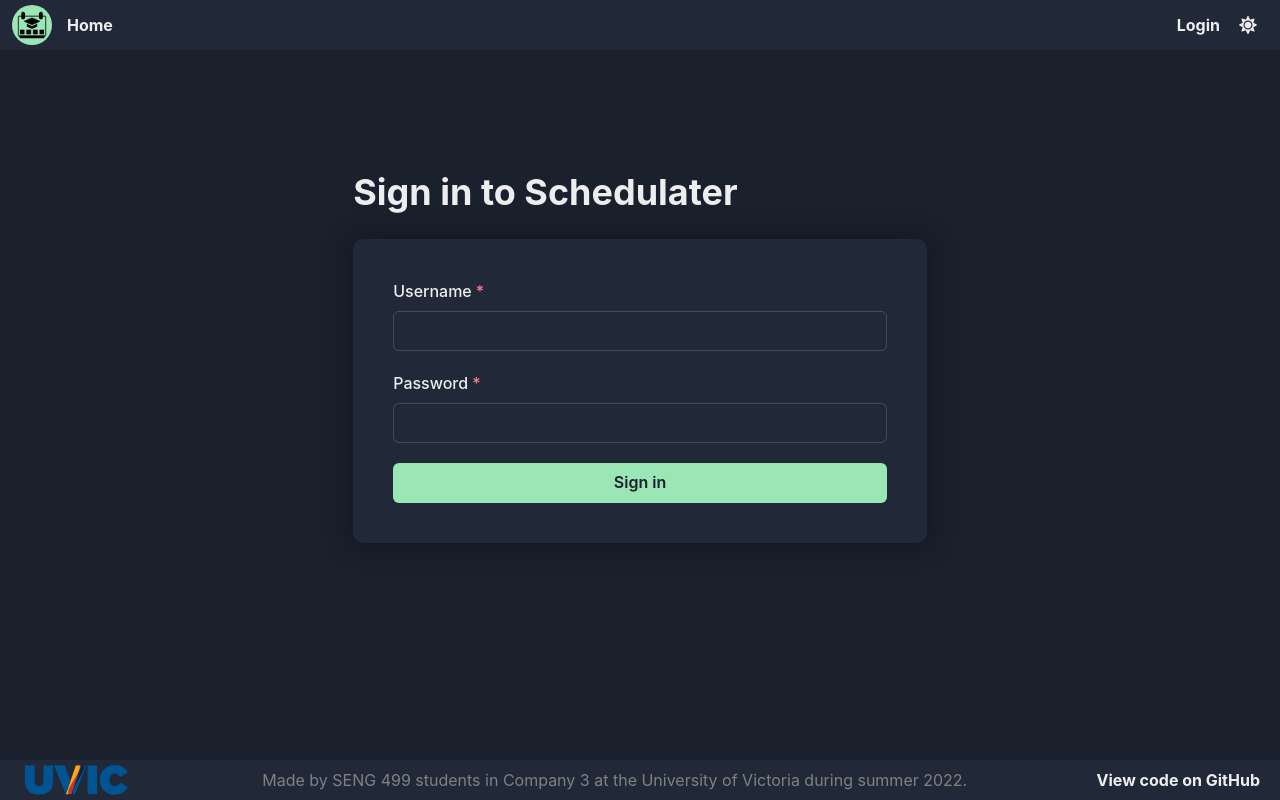
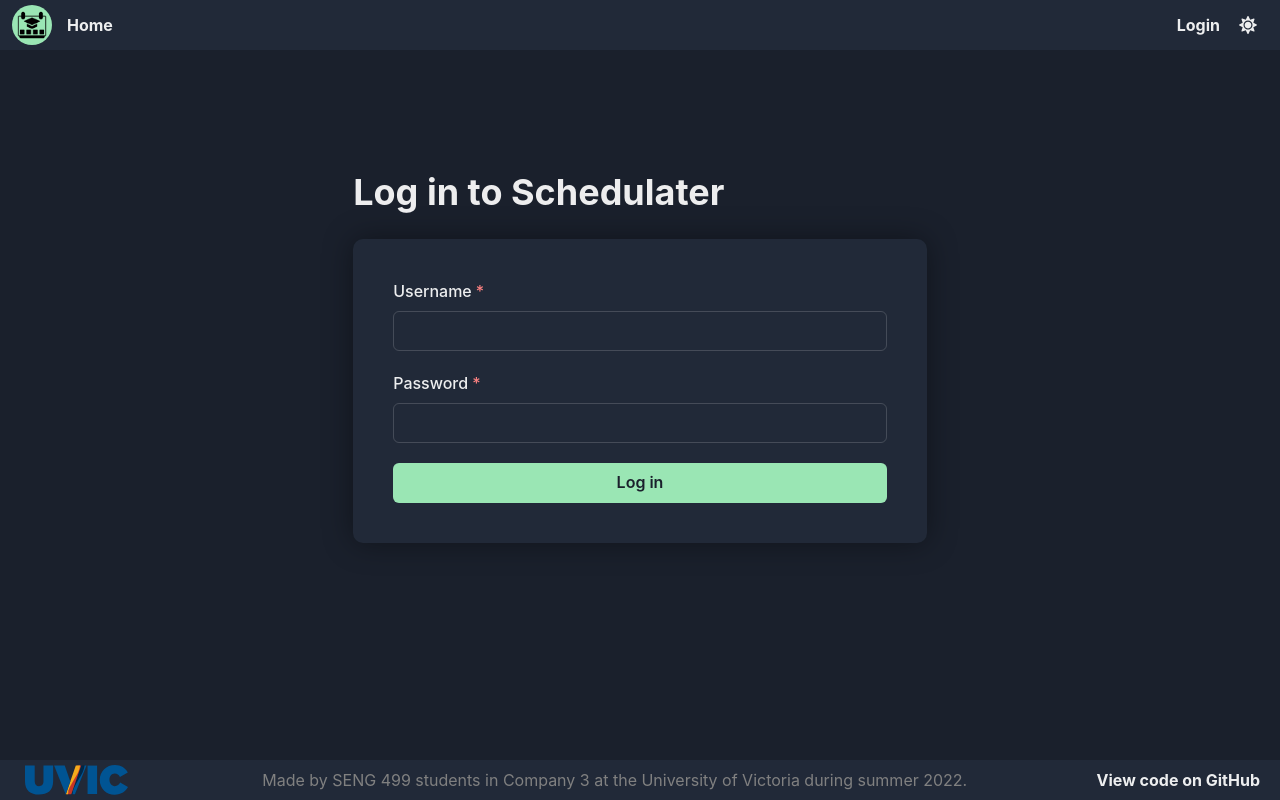
Before and after one commit to SENG499-S22-Company3/frontend, a React (Create React App) app: page /login in a window 1280 px wide. Built offline with nearby package versions, Linux system fonts and the light colour scheme.

Commit message:
refactor: use "log in/log out" everywhere

```diff
--- a/src/components/Nav.tsx
+++ b/src/components/Nav.tsx
@@ -89,7 +89,7 @@ const LoginStatus = () => {
             <b>Hello, {user.name}!</b>
           </MenuButton>
           <MenuList>
-            <MenuItem onClick={() => logout()}>Sign out</MenuItem>
+            <MenuItem onClick={() => logout()}>Log out</MenuItem>
           </MenuList>
         </Menu>
       </Box>
--- a/src/pages/Home.tsx
+++ b/src/pages/Home.tsx
@@ -22,7 +22,7 @@ export const Home = () => {
         colorScheme="green"
         variant="solid"
       >
-        Sign in
+        Log in
       </Button>
     </Flex>
   );
--- a/src/pages/Login.tsx
+++ b/src/pages/Login.tsx
@@ -137,7 +137,7 @@ export const Login = () => {
       flexDirection="column"
     >
       <Container mb={32}>
-        <Heading mb={6}>Sign in to Schedulater</Heading>
+        <Heading mb={6}>Log in to Schedulater</Heading>
         <Flex
           bg={bg}
           p={10}
@@ -170,7 +170,7 @@ export const Login = () => {
                 variant="solid"
                 w="100%"
               >
-                Sign in
+                Log in
               </Button>
             </FormControl>
             <FormControl isInvalid={loginError !== undefined}>
```
